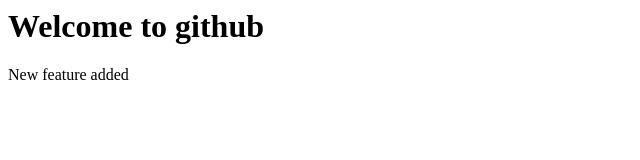
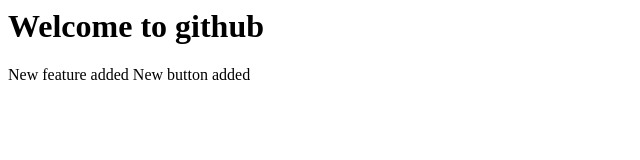
Before and after one commit to mayankbhatwadekar88/new-test-repo, a plain HTML site: page index.html in a window 1280 px wide. Shown: the whole page, without its empty margins (0-640 px from the left). Drawn offline with Linux system fonts and the light colour scheme.

Commit message:
new button added

```diff
--- a/index.html
+++ b/index.html
@@ -1,3 +1,4 @@
 <h1>Welcome to github</h1>
 
 <p1>New feature added</p1>
+<p1>New button added</p1>
```
